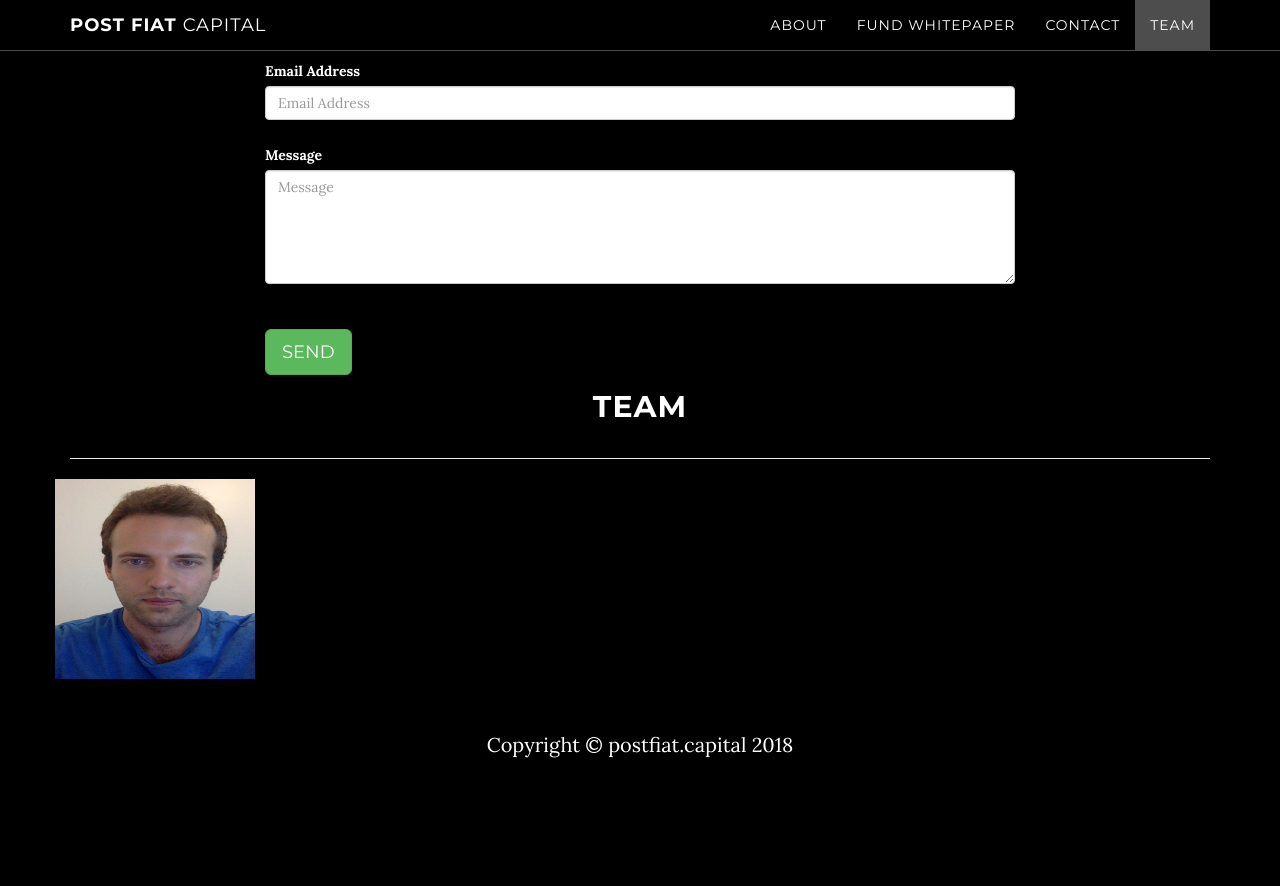
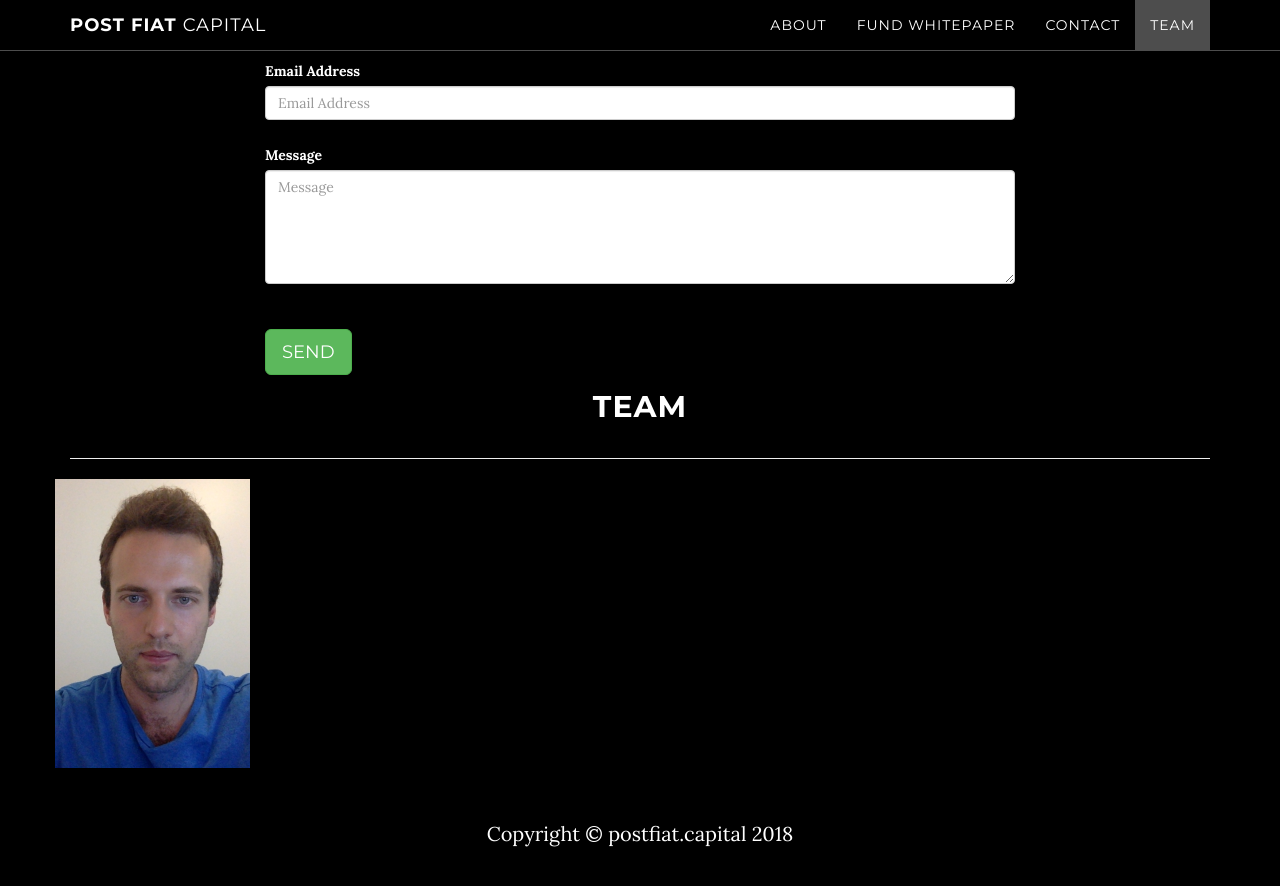
Before and after one commit to postfiat/postfiat.github.io, a Jekyll site: the page built from index.html, in a window 1280 px wide and 900 px high, scrolled down 2388 px. Shown: the top 886 px of the window. Built offline with Jekyll 4.4.1, drawn with Linux system fonts in a browser that asks for light colours; before the commit the page ends 3199 px from its top, so only the background shows below that.

Commit message:
proper resize alex image
test

```diff
--- a/_includes/team.html
+++ b/_includes/team.html
@@ -7,7 +7,7 @@
                 <hr class="star-primary">
             </div>
 
-            <img src="img/alex_photo.png" alt="hi" class="inline" width="200" height="200"/>
+            <img src="img/alex_photo.png" alt="hi" class="inline" width="195" height="288.5"/>
 
         </div>
             </div>
```
